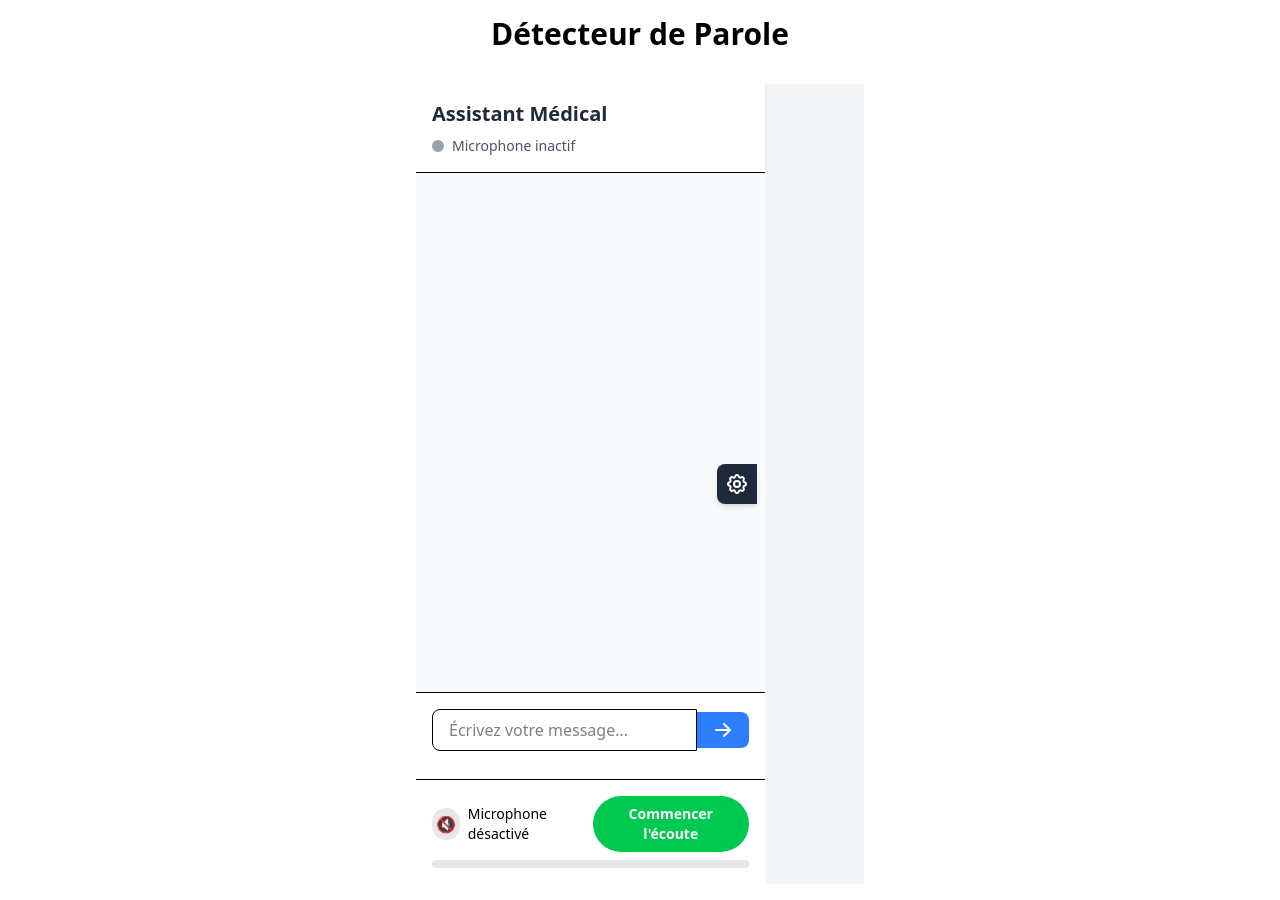
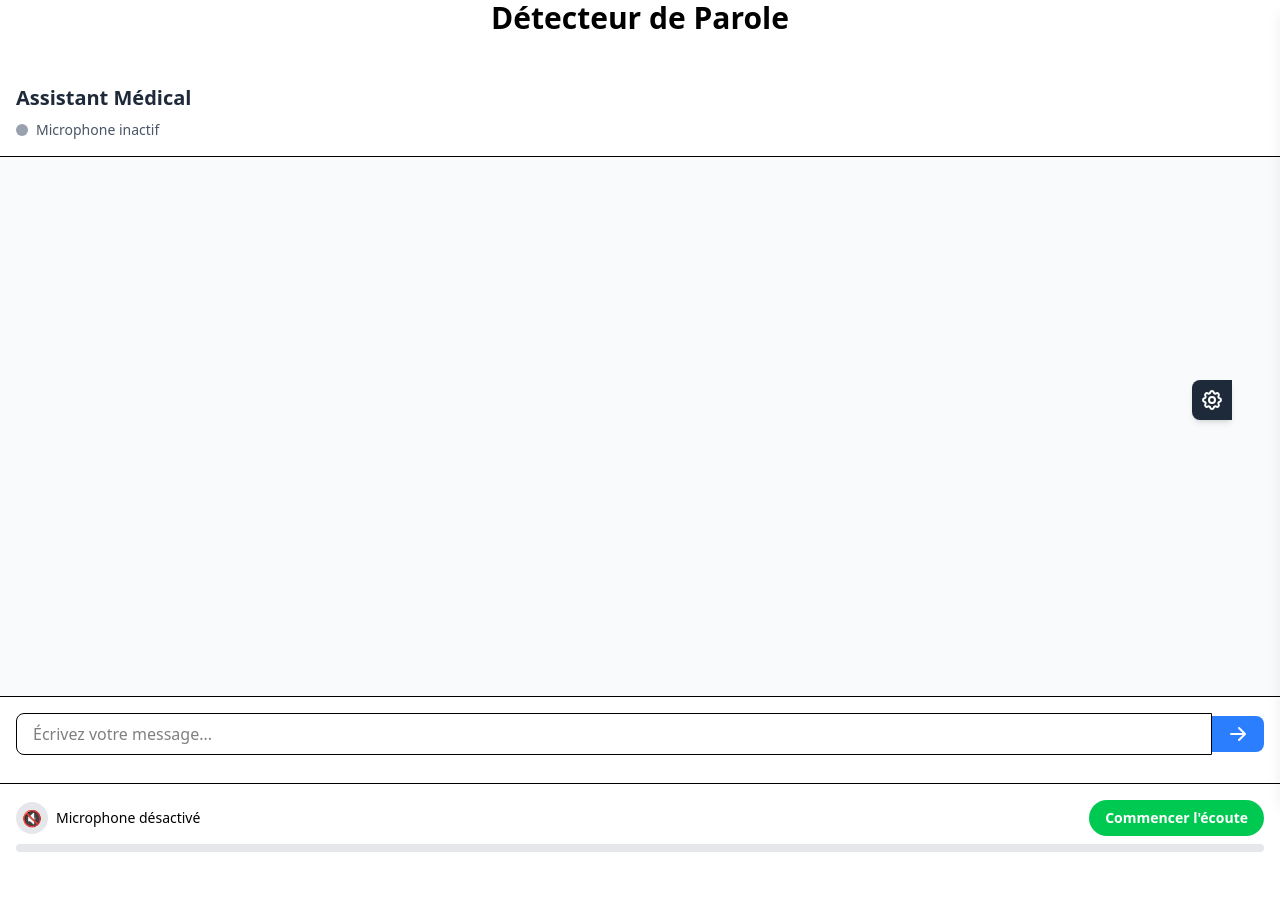
Before and after one commit to remiPra/voice-to-voice-groq, a React (Vite) app: page / in a window 1280 px wide. After the commit the page ends 868 px from the top, so only its background shows below. Built offline with nearby package versions, Linux system fonts and the light colour scheme.

Commit message:
redimension de la fentre de chat

```diff
--- a/src/App.tsx
+++ b/src/App.tsx
@@ -17,9 +17,9 @@ function App() {
   };
 
   return (
-    <div className="container mx-auto p-4">
+    <div className=" mx-auto">
       <h1 className="text-3xl font-bold text-center mb-8">Détecteur de Parole</h1>
-      <div className="max-w-md mx-auto">
+      <div className="mx-auto">
         <SpeechDetector
           onSpeechStart={handleSpeechStart}
           onSpeechEnd={handleSpeechEnd}
--- a/src/components/speech-detector/SpeechDetector.tsx
+++ b/src/components/speech-detector/SpeechDetector.tsx
@@ -288,53 +288,96 @@ Si tu veux encore plus de concision ou un format spécifique (ex : style chatbot
     }
   };
 
+//   const speakResponse = async (text: string) => {
+//     try {
+//       // Configuration de la requête pour Google TTS API
+//       const response = await fetch(`https://texttospeech.googleapis.com/v1/text:synthesize?key=${import.meta.env.VITE_GOOGLE_API_KEY}`, {
+//         method: "POST",
+//         headers: {
+//           "Content-Type": "application/json",
+//         //   "Authorization": `Bearer ${import.meta.env.VITE_GOOGLE_API_KEY}` // Clé API Google
+//         },
+//         body: JSON.stringify({
+//           input: { text: text },
+//           voice: {
+//             languageCode: "fr-FR",
+//             name: "fr-FR-Wavenet-C",  // Vous pouvez choisir différentes voix
+//             ssmlGender: "FEMALE"
+//           },
+//           audioConfig: { audioEncoding: "MP3" }
+//         })
+//       });
+
+//       if (!response.ok) {
+//         throw new Error("Échec de la génération de l'audio avec Google TTS.");
+//       }
+
+//       const data = await response.json();
+
+//       // Convertir la réponse base64 en blob audio
+//       const audioContent = data.audioContent;
+//       const byteCharacters = atob(audioContent);
+//       const byteNumbers = new Array(byteCharacters.length);
+
+//       for (let i = 0; i < byteCharacters.length; i++) {
+//         byteNumbers[i] = byteCharacters.charCodeAt(i);
+//       }
+
+//       const byteArray = new Uint8Array(byteNumbers);
+//       const audioBlob = new Blob([byteArray], { type: "audio/mp3" });
+//       const audioUrl = URL.createObjectURL(audioBlob);
+
+//       // Ajouter l'URL à la liste
+//       setAudioUrls(prev => [...prev, audioUrl]);
+
+//       // Créer un élément audio et le lire
+//       const audio = document.createElement("audio");
+//       audio.src = audioUrl;
+//       audio.controls = true;
+//       document.body.appendChild(audio);
+//       audio.play();
+
+//       // Arrêter l'audio quand l'utilisateur commence à parler
+//       const observer = new MutationObserver(() => {
+//         if (speechBooleanStateRef.current === 1) {
+//           if (!audio.paused) {
+//             audio.pause();
+//             audio.currentTime = 0;
+//           }
+//         }
+//       });
+//       observer.observe(document.body, { attributes: true, childList: true, subtree: true });
+//     } catch (error) {
+//       console.error("Erreur lors de la lecture du TTS:", error);
+//     }
+//   };
+
+
   const speakResponse = async (text: string) => {
     try {
-      // Configuration de la requête pour Google TTS API
-      const response = await fetch(`https://texttospeech.googleapis.com/v1/text:synthesize?key=${import.meta.env.VITE_GOOGLE_API_KEY}`, {
+      const response = await fetch("https://chatbot-20102024-8c94bbb4eddf.herokuapp.com/synthesize", {
         method: "POST",
-        headers: {
-          "Content-Type": "application/json",
-        //   "Authorization": `Bearer ${import.meta.env.VITE_GOOGLE_API_KEY}` // Clé API Google
-        },
-        body: JSON.stringify({
-          input: { text: text },
-          voice: {
-            languageCode: "fr-FR",
-            name: "fr-FR-Wavenet-C",  // Vous pouvez choisir différentes voix
-            ssmlGender: "FEMALE"
-          },
-          audioConfig: { audioEncoding: "MP3" }
-        })
+        headers: { "Content-Type": "application/json" },
+        body: JSON.stringify({ text: text, voice: "fr-FR-DeniseNeural" }),
       });
 
       if (!response.ok) {
-        throw new Error("Échec de la génération de l'audio avec Google TTS.");
+        throw new Error("Échec de la génération de l'audio.");
       }
 
-      const data = await response.json();
-
-      // Convertir la réponse base64 en blob audio
-      const audioContent = data.audioContent;
-      const byteCharacters = atob(audioContent);
-      const byteNumbers = new Array(byteCharacters.length);
-
-      for (let i = 0; i < byteCharacters.length; i++) {
-        byteNumbers[i] = byteCharacters.charCodeAt(i);
-      }
-
-      const byteArray = new Uint8Array(byteNumbers);
-      const audioBlob = new Blob([byteArray], { type: "audio/mp3" });
+      const audioBlob = await response.blob();
       const audioUrl = URL.createObjectURL(audioBlob);
 
-      // Ajouter l'URL à la liste
+      // Ajouter l'URL à notre liste
       setAudioUrls(prev => [...prev, audioUrl]);
 
-      // Créer un élément audio et le lire
+      // Créer un élément <audio> et l'ajouter au DOM
       const audio = document.createElement("audio");
       audio.src = audioUrl;
       audio.controls = true;
       document.body.appendChild(audio);
+
+      // Lecture automatique
       audio.play();
 
       // Arrêter l'audio quand l'utilisateur commence à parler
@@ -351,49 +394,6 @@ Si tu veux encore plus de concision ou un format spécifique (ex : style chatbot
       console.error("Erreur lors de la lecture du TTS:", error);
     }
   };
-
-
-//   const speakResponse = async (text: string) => {
-//     try {
-//       const response = await fetch("http://localhost:5000/tts", {
-//         method: "POST",
-//         headers: { "Content-Type": "application/json" },
-//         body: JSON.stringify({ text: text, voice: "fr-FR-DeniseNeural" }),
-//       });
-
-//       if (!response.ok) {
-//         throw new Error("Échec de la génération de l'audio.");
-//       }
-
-//       const audioBlob = await response.blob();
-//       const audioUrl = URL.createObjectURL(audioBlob);
-
-//       // Ajouter l'URL à notre liste
-//       setAudioUrls(prev => [...prev, audioUrl]);
-
-//       // Créer un élément <audio> et l'ajouter au DOM
-//       const audio = document.createElement("audio");
-//       audio.src = audioUrl;
-//       audio.controls = true;
-//       document.body.appendChild(audio);
-
-//       // Lecture automatique
-//       audio.play();
-
-//       // Arrêter l'audio quand l'utilisateur commence à parler
-//       const observer = new MutationObserver(() => {
-//         if (speechBooleanStateRef.current === 1) {
-//           if (!audio.paused) {
-//             audio.pause();
-//             audio.currentTime = 0;
-//           }
-//         }
-//       });
-//       observer.observe(document.body, { attributes: true, childList: true, subtree: true });
-//     } catch (error) {
-//       console.error("Erreur lors de la lecture du TTS:", error);
-//     }
-//   };
 
   const sendAudioForTranscription = async (
     audioBlob: Blob
@@ -765,9 +765,9 @@ Si tu veux encore plus de concision ou un format spécifique (ex : style chatbot
 
 
     return (
-      <div className="flex h-screen bg-gray-100 overflow-hidden">
+      <div className="flex h-screen bg-gray-100 overflow-hidden relative">
         {/* Chat principal - occupe la majorité de l'écran */}
-        <div className="flex-grow flex flex-col h-full">
+        <div className="w-full flex flex-col h-full">
           {/* En-tête */}
           <div className="bg-white p-4 border-b shadow-sm">
             <h1 className="text-xl font-bold text-gray-800">Assistant Médical</h1>
@@ -888,10 +888,10 @@ Si tu veux encore plus de concision ou un format spécifique (ex : style chatbot
         </div>
 
         {/* Panneau technique latéral - collapsible */}
-        <div className="relative">
+        <div className="fixed top-0 right-0 h-full">
           {/* Bouton pour ouvrir/fermer le panneau */}
           <button
-            className="absolute -left-12 top-1/2 transform -translate-y-1/2 bg-gray-800 text-white p-2 rounded-l-lg shadow-md"
+            className="fixed right-12 z-55 top-1/2 transform -translate-y-1/2 bg-gray-800 text-white p-2 rounded-l-lg shadow-md"
             onClick={() => {
               const panel = document.getElementById('techPanel');
               if (panel) {
@@ -909,9 +909,9 @@ Si tu veux encore plus de concision ou un format spécifique (ex : style chatbot
 
           {/* Panneau technique */}
           <div
-            id="techPanel"
-            className="w-96 h-full bg-white border-l shadow-lg overflow-y-auto transform translate-x-full transition-transform duration-300 ease-in-out"
-          >
+             id="techPanel"
+             className="w-96 h-full bg-white border-l shadow-lg overflow-y-auto transform translate-x-full transition-transform duration-300 ease-in-out fixed right-0 top-0 z-40"
+           >
             <div className="p-4 bg-gray-800 text-white">
               <h2 className="text-lg font-bold">Panneau Technique</h2>
             </div>
```
